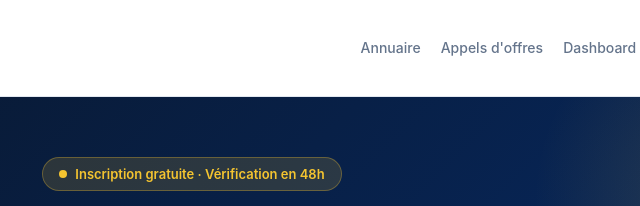
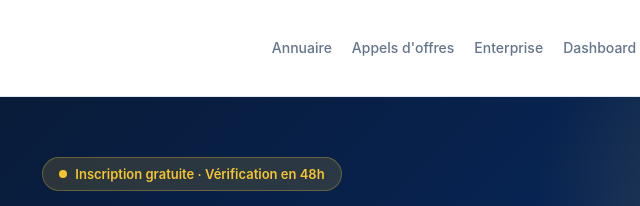
Before and after one commit to falloundiaye7028/petrolegaz-info, a plain HTML site: page inscription.html in a window 1280 px wide. Shown: the top 206 px of the page, 448-1088 px from the left. Drawn offline with Linux system fonts and the light colour scheme; a script that the page names is missing.

Commit message:
feat: add Enterprise navigation to inscription.html

```diff
--- a/inscription.html
+++ b/inscription.html
@@ -67,6 +67,7 @@ footer a:hover { color: white; }
     <div class="nav-links">
       <a href="annuaire.html">Annuaire</a>
       <a href="appels-offres.html">Appels d'offres</a>
+      <a href="enterprise.html">Enterprise</a>
       <a href="dashboard.html">Dashboard</a>
       <a href="https://wa.me/221778001717?text=Bonjour%2C%20j%27ai%20une%20question." target="_blank" rel="noopener" class="btn-wa">
         <svg width="14" height="14" viewBox="0 0 24 24" fill="currentColor" aria-hidden="true"><path d="M17.472 14.382c-.297-.149-1.758-.867-2.03-.967-.273-.099-.471-.148-.67.15-.197.297-.767.966-.94 1.164-.173.199-.347.223-.644.075-.297-.15-1.255-.463-2.39-1.475-.883-.788-1.48-1.761-1.653-2.059-.173-.297-.018-.458.13-.606.134-.133.298-.347.446-.52.149-.174.198-.298.298-.497.099-.198.05-.371-.025-.52-.075-.149-.669-1.612-.916-2.207-.242-.579-.487-.5-.669-.51-.173-.008-.371-.01-.57-.01-.198 0-.52.074-.792.372-.272.297-1.04 1.016-1.04 2.479 0 1.462 1.065 2.875 1.213 3.074.149.198 2.096 3.2 5.077 4.487.709.306 1.262.489 1.694.625.712.227 1.36.195 1.871.118.571-.085 1.758-.719 2.006-1.413.248-.694.248-1.289.173-1.413-.074-.124-.272-.198-.57-.347m-5.421 7.403h-.004a9.87 9.87 0 01-5.031-1.378l-.361-.214-3.741.982.998-3.648-.235-.374a9.86 9.86 0 01-1.51-5.26c.001-5.45 4.436-9.884 9.888-9.884 2.64 0 5.122 1.03 6.988 2.898a9.825 9.825 0 012.893 6.994c-.003 5.45-4.437 9.884-9.885 9.884m8.413-18.297A11.815 11.815 0 0012.05 0C5.495 0 .16 5.335.157 11.892c0 2.096.547 4.142 1.588 5.945L.057 24l6.305-1.654a11.882 11.882 0 005.683 1.448h.005c6.554 0 11.89-5.335 11.893-11.893a11.821 11.821 0 00-3.48-8.413z"/></svg>
```
